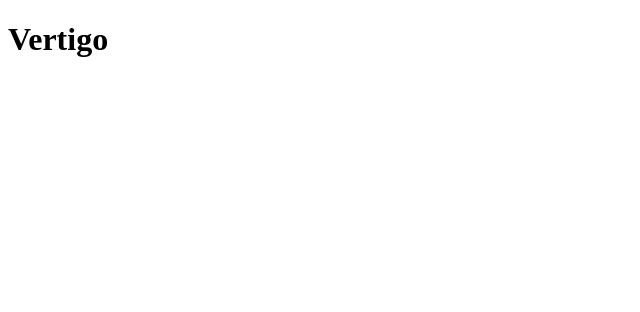
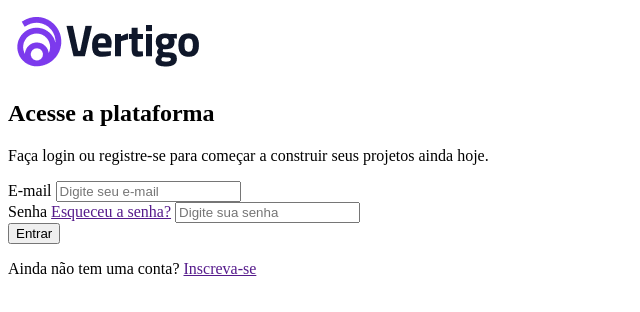
Before and after one commit to kao04/vertigo, a plain HTML site: page index.html in a window 1280 px wide. Shown: the whole page, without its empty margins (0-640 px from the left). Drawn offline with Linux system fonts and the light colour scheme.

Commit message:
atualização html terminado

```diff
--- a/index.html
+++ b/index.html
@@ -7,6 +7,36 @@
     <title>Vertigo</title>
 </head>
 <body>
-   <h1>Vertigo</h1>
+   <header>
+        <img src="./img/logo.png" alt="Logo Vertigo">
+   </header>
+
+   <main>
+    <section class="descricao">
+        <h1>Acesse a plataforma</h1>
+        <p>Faça login ou registre-se para começar a construir seus projetos ainda hoje.</p>
+    </section>
+
+    <section class="login">
+        <form action="">
+            <div class="input-box">
+                <label for="email">E-mail</label>
+                <input type="email" placeholder="Digite seu e-mail" id="email">
+            </div>
+
+            <div class="input-box">
+                <label for="senha">Senha</label>
+                <a href="">Esqueceu a senha?</a>
+                <input type="password" placeholder="Digite sua senha" id="senha">
+            </div>
+
+            <button>Entrar</button>
+        </form>
+        <p>
+            Ainda não tem uma conta? <a href="">Inscreva-se</a>
+        </p>
+    </section>
+   </main>
+
 </body>
 </html>
```
Also changed, not shown: img/logo.png (renamed from logo.png).
